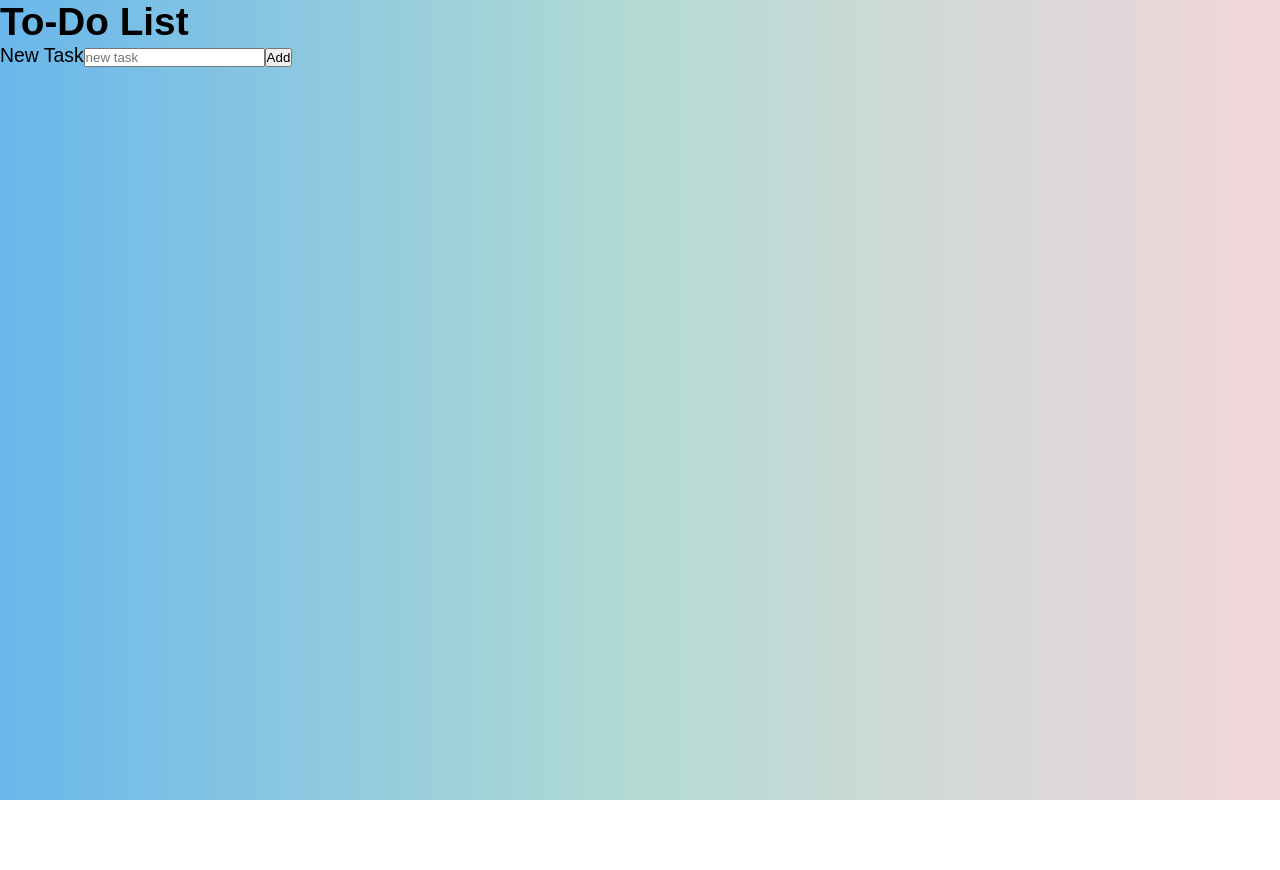
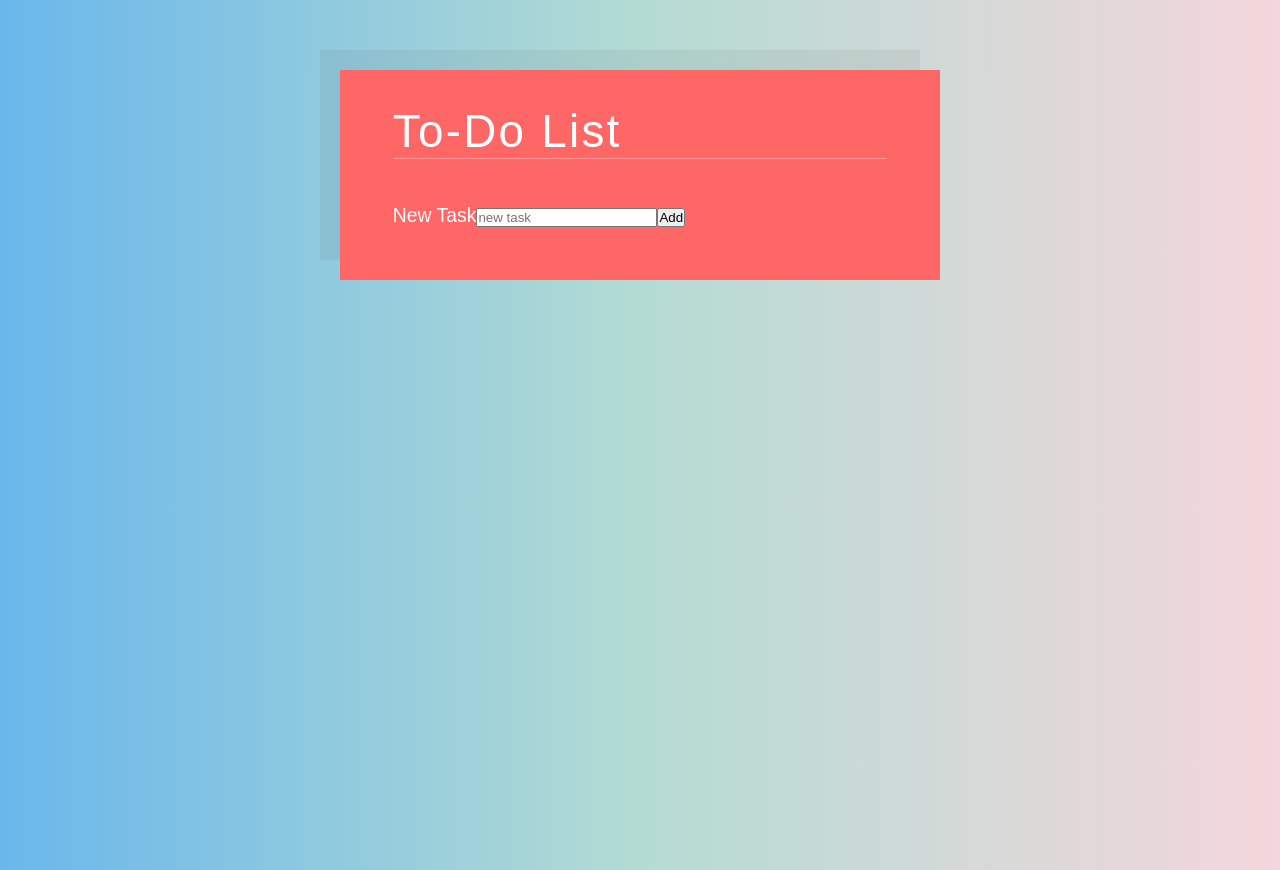
Before and after one commit to everythingokay/to-do-list, a React (Create React App) app: page / in a window 1280 px wide. Before the commit the page ends 800 px from the top, so only its background shows below. Built offline with nearby package versions, Linux system fonts and the light colour scheme.

Commit message:
more styling

```diff
--- a/src/ToDoList.css
+++ b/src/ToDoList.css
@@ -1,4 +1,4 @@
-.TodoList {
+.todolist {
     margin: 4rem auto;
     padding: 2rem 3rem 3rem;
     max-width: 600px;
@@ -6,25 +6,24 @@
     color: #fff;
     box-shadow: -20px -20px 0px 0px rgba(100, 100, 100, 0.1);
     overflow: hidden;
-  }
-  .TodoList ul {
+}
+.todolist ul {
     margin-top: 2.6rem;
     list-style: none;
-  }
-
-  .TodoList h1 {
+}
+.todolist h1 {
     font-weight: normal;
     font-size: 2.6rem;
     letter-spacing: 0.05em;
     border-bottom: 1px solid rgba(255, 255, 255, 0.3);
-  }
-  .TodoList h1 span {
+}
+.todolist h1 span {
     display: block;
     font-size: 0.8rem;
     margin-bottom: 0.7rem;
     margin-left: 3px;
     margin-top: 0.2rem;
-  }
+}
 
   .todo-enter {
     opacity: 0;
--- a/src/ToDoList.js
+++ b/src/ToDoList.js
@@ -1,6 +1,7 @@
 import React, { Component } from "react";
 import ToDo from "./ToDo";
 import NewForm from "./NewForm";
+import "./ToDoList.css";
 
 class ToDoList extends Component {
     constructor(props) {
@@ -52,7 +53,7 @@
             toggle={this.toggle} />
         });
         return (
-            <div>
+            <div className="todolist">
                 <h1>To-Do List</h1>
                 <ul>{todos}</ul>
                 <NewForm createTask={this.create} />
```
